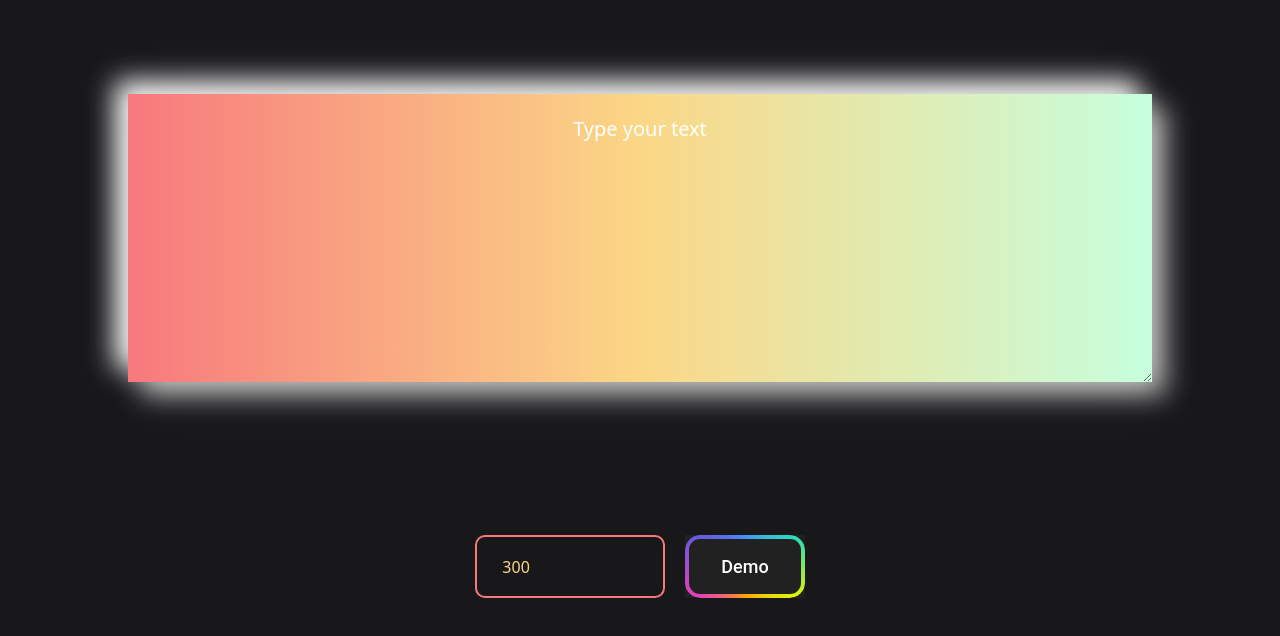
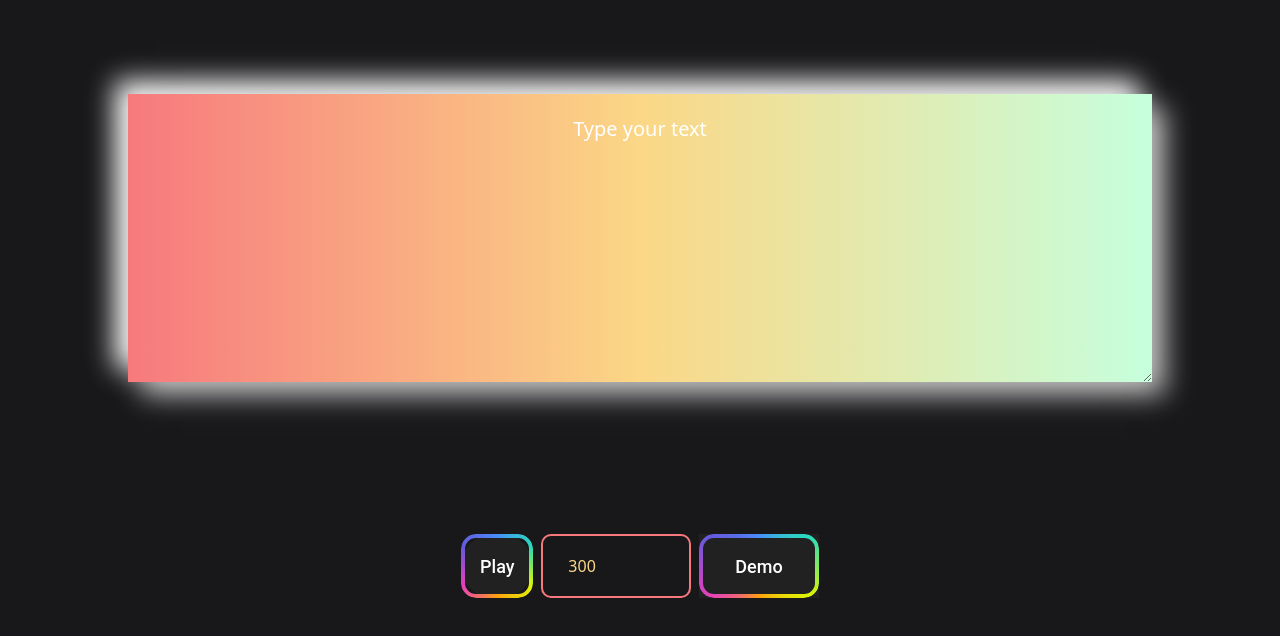
Before and after one commit to RubenStark/HyperText, a Next.js app: page / in a window 1280 px wide. Shown: the part 162-798 px from the top of the page. Built offline with nearby package versions, Linux system fonts and the light colour scheme.

Commit message:
Redisign for PC

```diff
--- a/components/floatingButton.jsx
+++ b/components/floatingButton.jsx
@@ -1,8 +1,7 @@
 
 function FloatingButton({onClick}) {
     return (
-        <button className="md:hidden rounded-full absolute w-16 h-16 bottom-44 flex justify-center items-center" onClick={onClick}>
-            {/* <img src="play-icon.png" alt="play button" className='w-12 h-12'/> */}
+        <button className="rounded-full w-16 h-16 flex justify-center items-center" onClick={onClick}>
             Play
         </button>
     );
--- a/pages/index.jsx
+++ b/pages/index.jsx
@@ -97,7 +97,8 @@ function Home() {
               onKeyPress={handleChange}
             />
 
-            <div className='bottom-10 absolute flex gap-5'>
+            <div className='bottom-10 absolute flex gap-2'>
+              <FloatingButton onClick={getCurrentWord} />
               <input
                 type="text"
                 name="text"
@@ -113,7 +114,6 @@ function Home() {
                 Demo
               </button>
             </div>
-            <FloatingButton onClick={getCurrentWord}/>
           </>
         )}
       </main>
--- a/styles/globals.css
+++ b/styles/globals.css
@@ -47,7 +47,7 @@
   border-radius: 10px;
   padding: 10px 25px;
   background: transparent;
-  max-width: 190px;
+  max-width: 150px;
  }
 
  .wpm:active {
```
